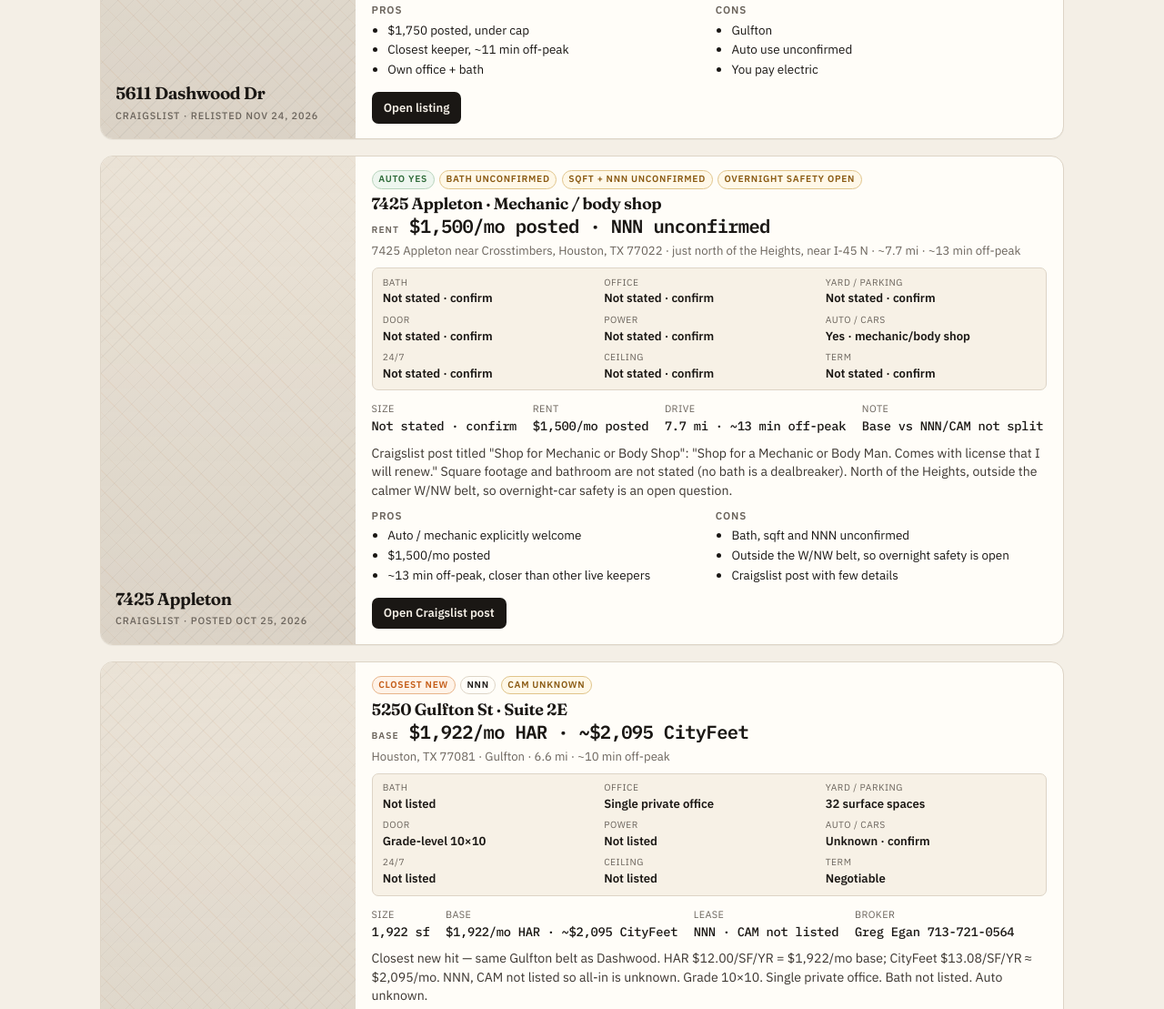
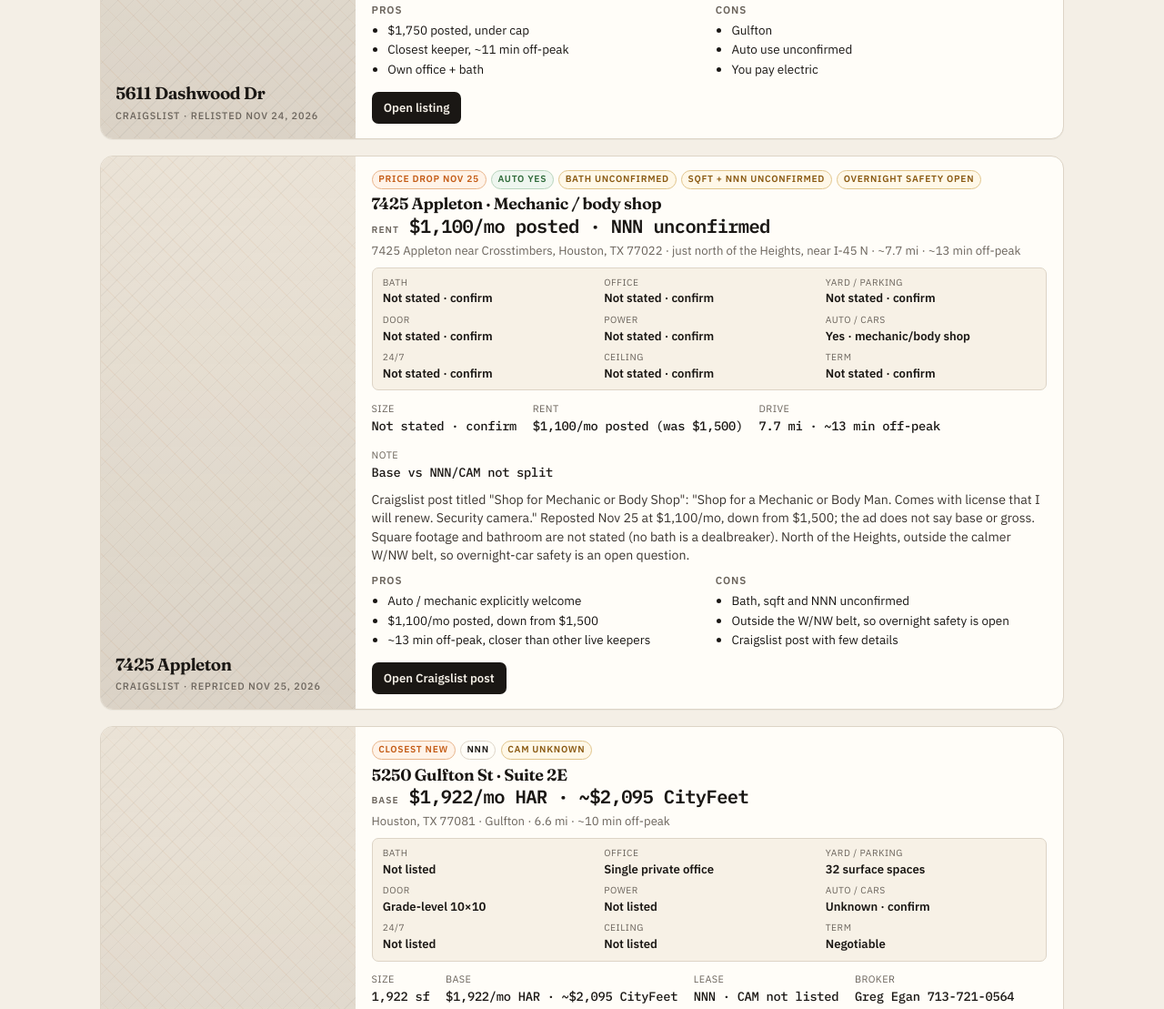
Before and after one commit to dcamco/houston-warehouse, a plain HTML site: page index.html in a window 1280 px wide. Shown: the part 1181-2290 px from the top of the page at 91% size. Drawn offline with nearby package versions, Linux system fonts and the light colour scheme.

Commit message:
Appleton repriced to $1,100; new CL link

```diff
--- a/index.html
+++ b/index.html
@@ -628,7 +628,7 @@
         <h1>Car Bay</h1>
       </div>
     </div>
-    <p class="meta">Private auto shop and overnight car-storage bays ranked from Montrose 77006. Off-peak (after-dinner / weekend), not rush hour. ReadySpaces / Cubework and any “no auto” listings are out. Target under $2,000/month all-in. Checked Tuesday Nov 24, 2026.</p>
+    <p class="meta">Private auto shop and overnight car-storage bays ranked from Montrose 77006. Off-peak (after-dinner / weekend), not rush hour. ReadySpaces / Cubework and any “no auto” listings are out. Target under $2,000/month all-in. Checked Wednesday Nov 25, 2026.</p>
     <p class="meta sources">Sources: Craigslist, Facebook Marketplace, LoopNet, Crexi, CityFeet, Showcase, WorkBay, Brevitas, CommercialCafe, Crate, BaySpace, HAR, WareCRE, HoustonWarehouseSpace.</p>
   </header>
   <main>
@@ -679,16 +679,17 @@
       </div>
     </article>
 <article id="appleton">
-      <div class="pic none"><span class="pic-addr">7425 Appleton</span><span class="pic-src">Craigslist · posted Oct 25, 2026</span></div>
-      <div class="body">
-        <div class="badges">
+      <div class="pic none"><span class="pic-addr">7425 Appleton</span><span class="pic-src">Craigslist · repriced Nov 25, 2026</span></div>
+      <div class="body">
+        <div class="badges">
+          <span class="badge hot">Price drop Nov 25</span>
           <span class="badge ok">Auto yes</span>
           <span class="badge warn">Bath unconfirmed</span>
           <span class="badge warn">Sqft + NNN unconfirmed</span>
           <span class="badge warn">Overnight safety open</span>
         </div>
-        <h2><a href="https://www.craigslist.org/view/d/houston-shop-for-mechanic-or-body-shop/mdK3HmCRPSMXbSt8KGgUiQ" target="_blank" rel="noopener">7425 Appleton · Mechanic / body shop</a></h2>
-        <p class="lead-rent"><span>Rent</span><strong>$1,500/mo posted · NNN unconfirmed</strong></p>
+        <h2><a href="https://www.craigslist.org/view/d/houston-shop-for-mechanic-or-body-shop/kbCg8BngD6VPTmU1F78LRv" target="_blank" rel="noopener">7425 Appleton · Mechanic / body shop</a></h2>
+        <p class="lead-rent"><span>Rent</span><strong>$1,100/mo posted · NNN unconfirmed</strong></p>
         <p class="addr">7425 Appleton near Crosstimbers, Houston, TX 77022 · just north of the Heights, near I-45 N · ~7.7 mi · ~13 min off-peak</p>
         <div class="kit">
           <div><span>Bath</span><strong>Not stated · confirm</strong></div>
@@ -703,16 +704,16 @@
         </div>
         <div class="stats">
           <div><span>Size</span><strong>Not stated · confirm</strong></div>
-          <div><span>Rent</span><strong>$1,500/mo posted</strong></div>
+          <div><span>Rent</span><strong>$1,100/mo posted (was $1,500)</strong></div>
           <div><span>Drive</span><strong>7.7 mi · ~13 min off-peak</strong></div>
           <div><span>Note</span><strong>Base vs NNN/CAM not split</strong></div>
         </div>
-        <p class="desc">Craigslist post titled "Shop for Mechanic or Body Shop": "Shop for a Mechanic or Body Man. Comes with license that I will renew." Square footage and bathroom are not stated (no bath is a dealbreaker). North of the Heights, outside the calmer W/NW belt, so overnight-car safety is an open question.</p>
-        <div class="pc">
-          <div><h3>Pros</h3><ul><li>Auto / mechanic explicitly welcome</li><li>$1,500/mo posted</li><li>~13 min off-peak, closer than other live keepers</li></ul></div>
+        <p class="desc">Craigslist post titled "Shop for Mechanic or Body Shop": "Shop for a Mechanic or Body Man. Comes with license that I will renew. Security camera." Reposted Nov 25 at $1,100/mo, down from $1,500; the ad does not say base or gross. Square footage and bathroom are not stated (no bath is a dealbreaker). North of the Heights, outside the calmer W/NW belt, so overnight-car safety is an open question.</p>
+        <div class="pc">
+          <div><h3>Pros</h3><ul><li>Auto / mechanic explicitly welcome</li><li>$1,100/mo posted, down from $1,500</li><li>~13 min off-peak, closer than other live keepers</li></ul></div>
           <div><h3>Cons</h3><ul><li>Bath, sqft and NNN unconfirmed</li><li>Outside the W/NW belt, so overnight safety is open</li><li>Craigslist post with few details</li></ul></div>
         </div>
-        <a class="cta" href="https://www.craigslist.org/view/d/houston-shop-for-mechanic-or-body-shop/mdK3HmCRPSMXbSt8KGgUiQ" target="_blank" rel="noopener">Open Craigslist post</a>
+        <a class="cta" href="https://www.craigslist.org/view/d/houston-shop-for-mechanic-or-body-shop/kbCg8BngD6VPTmU1F78LRv" target="_blank" rel="noopener">Open Craigslist post</a>
       </div>
     </article>
 
@@ -1725,7 +1726,7 @@
 </div>
   </main>
   <footer>
-    © Car Bay · updated Tuesday Nov 24, 2026 · sources are listings we actually opened.
+    © Car Bay · updated Wednesday Nov 25, 2026 · sources are listings we actually opened.
     Ranked by off-peak drive from 77006. Photos are operator-site photos where we could fetch them; empty slots are a hatch, not interiors.
     Repo: <a href="https://github.com/dcamco/houston-warehouse">dcamco/houston-warehouse</a>
   </footer>
@@ -1734,7 +1735,7 @@
     (function () {
       var listings = [
         { id: "dashwood", lat: 29.707331, lng: -95.478739, title: "5611 Dashwood Dr", addr: "Houston, TX 77081 · Gulfton", rent: "$1,750/mo posted", auto: "Unconfirmed", drive: "7.5 mi · ~11 min off-peak" },
-        { id: "appleton", lat: 29.8286616, lng: -95.3677996, title: "7425 Appleton · Mechanic / body shop", addr: "7425 Appleton near Crosstimbers, Houston, TX 77022", rent: "$1,500/mo posted · NNN unconfirmed", auto: "Yes · mechanic/body shop", drive: "7.7 mi · ~13 min off-peak" },
+        { id: "appleton", lat: 29.8286616, lng: -95.3677996, title: "7425 Appleton · Mechanic / body shop", addr: "7425 Appleton near Crosstimbers, Houston, TX 77022", rent: "$1,100/mo posted · NNN unconfirmed", auto: "Yes · mechanic/body shop", drive: "7.7 mi · ~13 min off-peak" },
         { id: "gulfton-2e", lat: 29.716647, lng: -95.471712, title: "5250 Gulfton St · Suite 2E", addr: "Houston, TX 77081 · Gulfton", rent: "$1,922/mo HAR · ~$2,095 CityFeet", auto: "Unknown · confirm", drive: "6.6 mi · ~10 min off-peak" },
         { id: "jessamine", lat: 29.701961, lng: -95.487471, title: "WorkBay Jessamine · 1,080 sf", addr: "6020 Jessamine St, Houston, TX 77081", rent: "$1,616–$1,773/mo", auto: "Auto welcomed · overnight unconfirmed", drive: "8.3 mi · ~14 min off-peak" },
         { id: "sloop", lat: 29.691037, lng: -95.331928, title: "South Loop Business Park", addr: "5900–5934 S Loop Fwy, Houston, TX 77033", rent: "$608–$850/mo base", auto: "Unknown · need auto-yes", drive: "~8 mi" },
```
